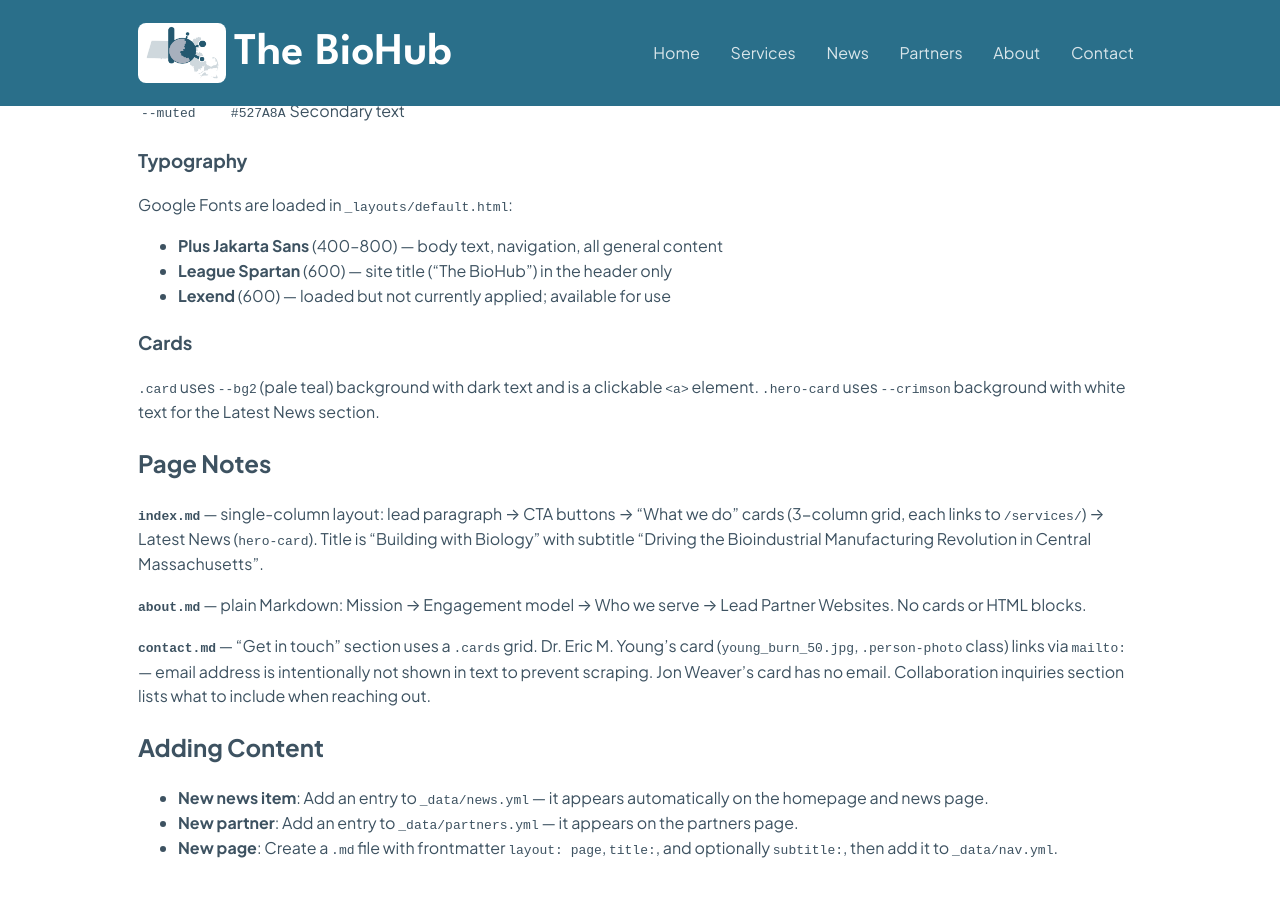
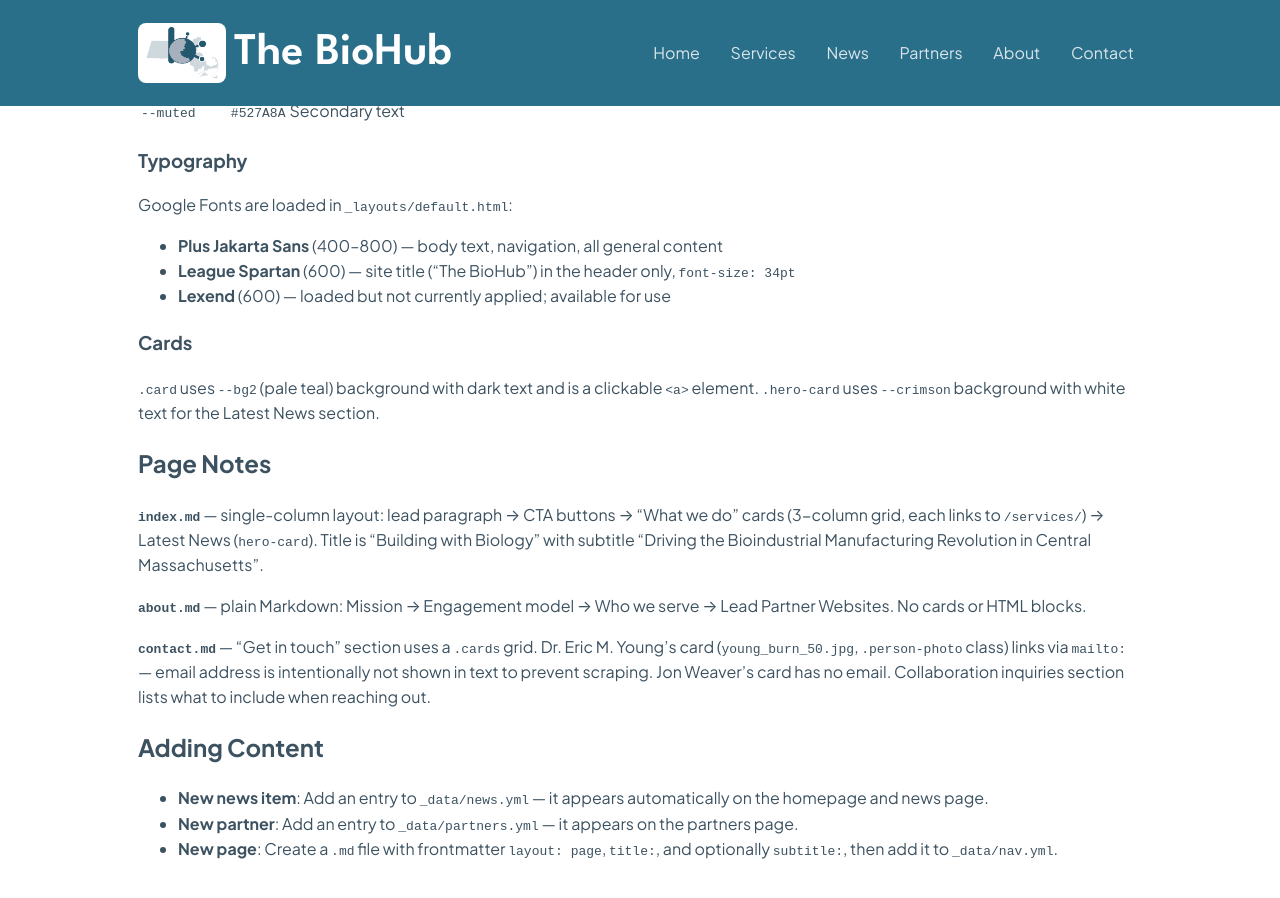
Before and after one commit to yoeric/mass_biohub, a Jekyll site: the page built from CLAUDE.md, in a window 1280 px wide and 900 px high, scrolled down 1654 px. Built offline with Jekyll 4.4.1, drawn with Linux system fonts in a browser that asks for light colours; our own code applies the rules of GitHub Pages for plain Markdown files.

Commit message:
updating claude.md

```diff
--- a/CLAUDE.md
+++ b/CLAUDE.md
@@ -63,7 +63,7 @@ All colors are defined as CSS variables in `style.css`:
 ### Typography
 Google Fonts are loaded in `_layouts/default.html`:
 - **Plus Jakarta Sans** (400–800) — body text, navigation, all general content
-- **League Spartan** (600) — site title ("The BioHub") in the header only
+- **League Spartan** (600) — site title ("The BioHub") in the header only, `font-size: 34pt`
 - **Lexend** (600) — loaded but not currently applied; available for use
 
 ### Cards
```
Also changed, not shown: 1 other file.
